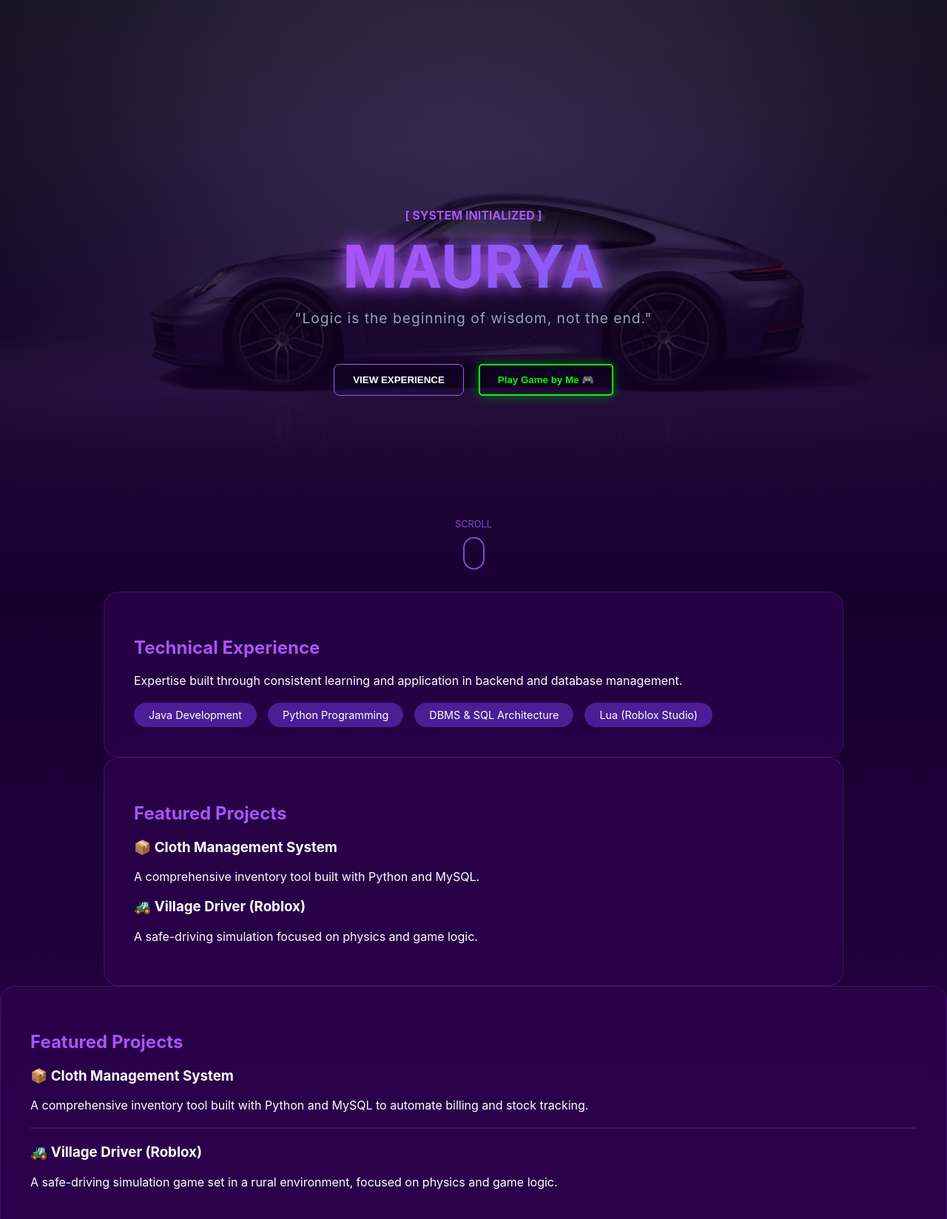
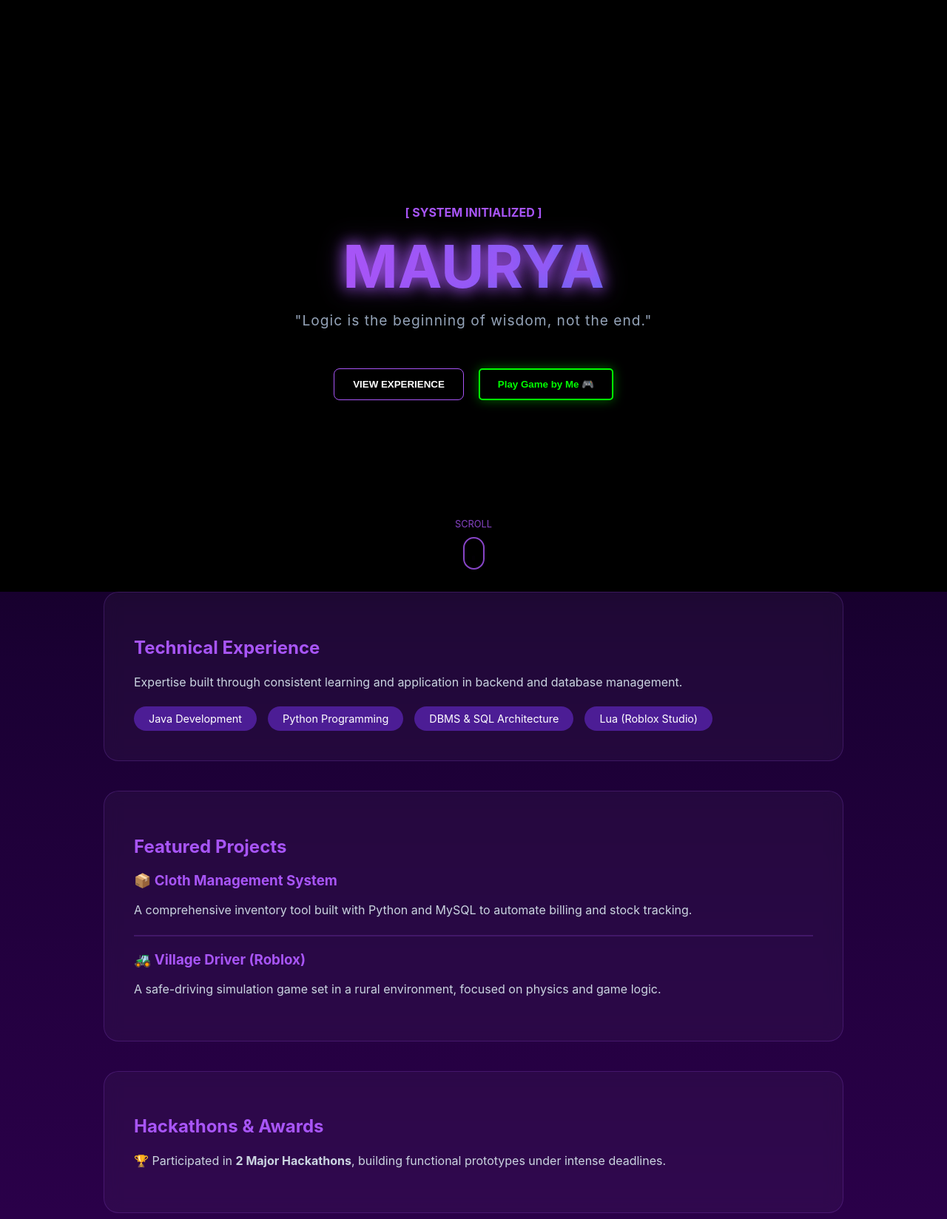
Before and after one commit to mauryahehe/codemymaurya.github.io, a plain HTML site: page index.html in a window 1280 px wide. Shown: the top 1648 px of the page at 74% size. Drawn offline with Linux system fonts and the light colour scheme.

Commit message:
Update index.html

```diff
--- a/index.html
+++ b/index.html
@@ -25,12 +25,7 @@
             justify-content: center;
             align-items: center;
             text-align: center;
-
-    /* ADD THIS PART BELOW */
-    background-image: linear-gradient(rgba(0, 0, 0, 0.6), rgba(26, 0, 51, 1)), url('im.jpg');
-    background-size: cover;
-    background-position: center;
-    background-attachment: fixed; /* This makes the car stay still while you scroll */
+            background: #000;
         }
 
         h1 {
@@ -90,29 +85,11 @@
         }
 
         /* Sections Styling */
-        /* This targets the main container holding your experience and projects */
-.main-content-area {
-    background-image: linear-gradient(rgba(26, 0, 51, 0.85), rgba(0, 0, 0, 0.9)), url('im.jpg');
-    background-attachment: fixed; /* This keeps the car still while you scroll */
-    background-position: center;
-    background-repeat: no-repeat;
-    background-size: cover;
-    padding: 60px 20px;
-    border-radius: 30px;
-    margin: 20px;
-    border: 1px solid rgba(168, 85, 247, 0.2);
-}
-
-/* Ensures your cards stay readable over the image */
-.card, .experience-box, .project-box {
-    background: rgba(45, 0, 77, 0.7) !important;
-    backdrop-filter: blur(10px); /* Modern glass-morphism effect */
-    border: 1px solid rgba(255, 255, 255, 0.1);
-}
         .container {
             width: 90%;
             max-width: 1000px;
             margin: 0 auto;
+            padding-bottom: 100px;
         }
 
         .section {
@@ -122,7 +99,6 @@
             transition: all 0.8s ease-out;
         }
 
-        /* This class is added by JavaScript when scrolling */
         .reveal {
             opacity: 1 !important;
             transform: translateY(0) !important;
@@ -134,6 +110,7 @@
             padding: 40px;
             border-radius: 20px;
             backdrop-filter: blur(10px);
+            margin-bottom: 40px;
         }
 
         .glow-btn {
@@ -166,9 +143,13 @@
             border-radius: 50px;
             font-size: 0.9rem;
         }
+
+        h3 { color: #a855f7; margin-bottom: 10px; }
+        p { color: #cbd5e1; line-height: 1.6; }
     </style>
 </head>
 <body>
+
     <section class="hero">
         <p style="color: #a855f7; font-weight: bold; margin-bottom: 10px;">[ SYSTEM INITIALIZED ]</p>
         <h1 style="text-shadow: 0 0 20px rgba(168, 85, 247, 1);">MAURYA</h1>
@@ -182,14 +163,15 @@
                 </button>
             </a>
         </div>
-</section>
 
         <div class="scroll-indicator">
             <span>SCROLL</span>
             <div class="mouse"><div class="wheel"></div></div>
         </div>
     </section>
+
     <div class="container">
+
         <section id="experience" class="section card">
             <h2 style="color: #a855f7;">Technical Experience</h2>
             <p>Expertise built through consistent learning and application in backend and database management.</p>
@@ -198,20 +180,6 @@
                 <div class="skill-tag">Python Programming</div>
                 <div class="skill-tag">DBMS & SQL Architecture</div>
                 <div class="skill-tag">Lua (Roblox Studio)</div>
-            </div>
-        </section>
-
-        <section id="projects" class="section card">
-            <h2 style="color: #a855f7;">Featured Projects</h2>
-            <div class="project-item">
-                <h3>📦 Cloth Management System</h3>
-                <p>A comprehensive inventory tool built with Python and MySQL.</p>
-            </div>
-            <div class="project-item">
-                <h3>🚜 Village Driver (Roblox)</h3>
-                <p>A safe-driving simulation focused on physics and game logic.</p>
-            </div>
-        </section>
             </div>
         </section>
 
@@ -226,10 +194,11 @@
             </div>
         </section>
 
-        <section id="hackathons" class="section card" style="margin-bottom: 100px;">
+        <section id="hackathons" class="section card">
             <h2 style="color: #a855f7;">Hackathons & Awards</h2>
             <p>🏆 Participated in <strong>2 Major Hackathons</strong>, building functional prototypes under intense deadlines.</p>
         </section>
+
     </div>
 
     <script>
```
Lines whose indentation alone changed are shown as unchanged.
